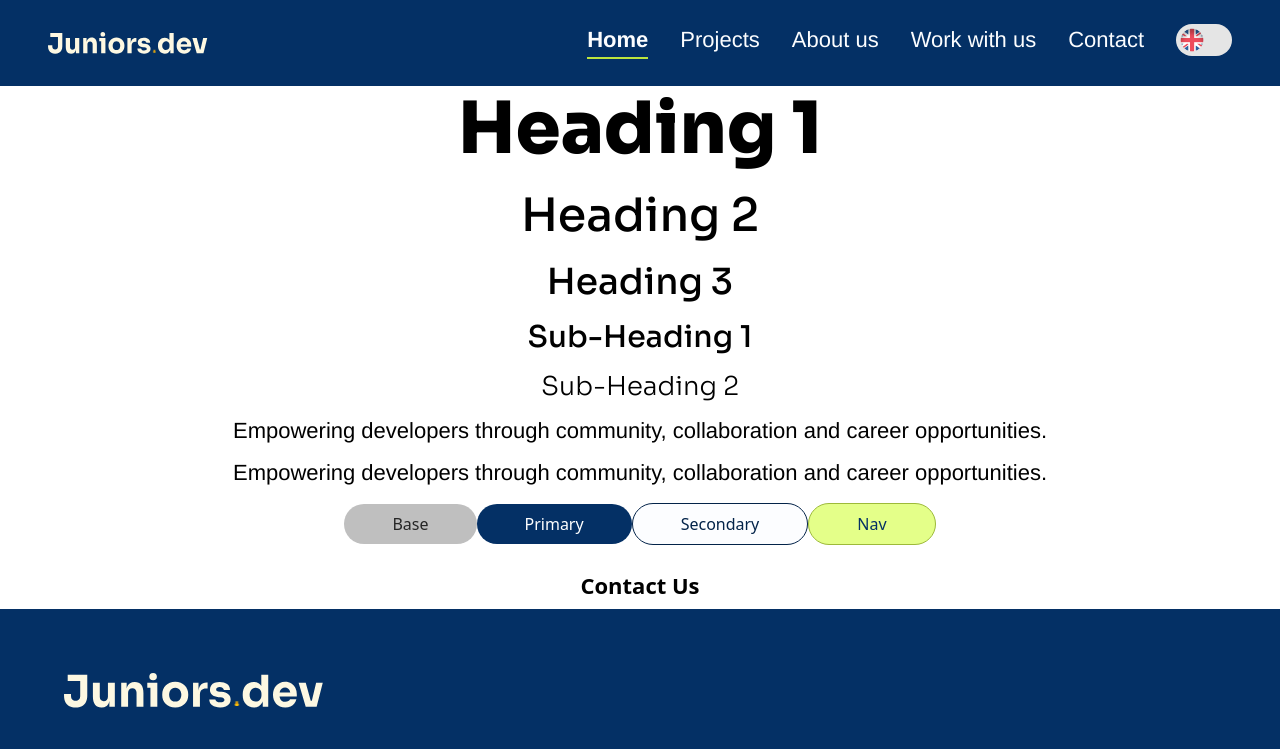
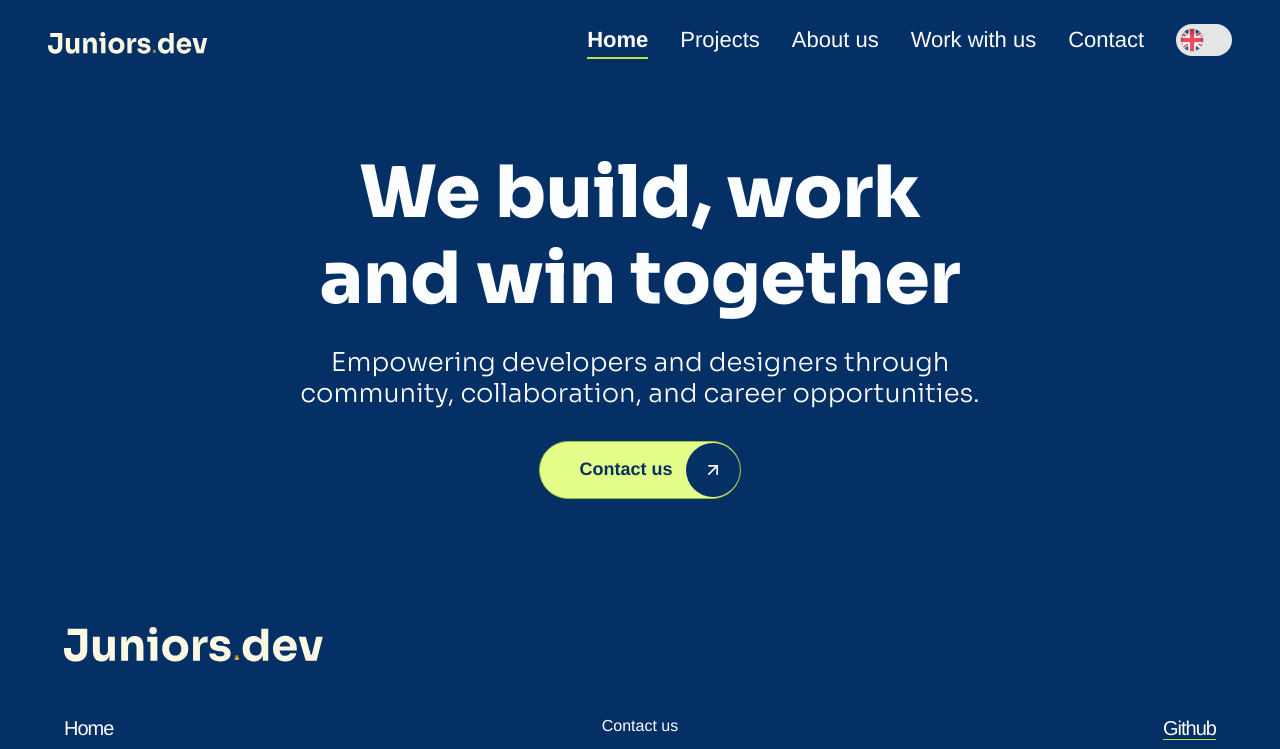
Before and after one commit to Juniors-Dev/Juniors.dev, a React (Vite) app: page / in a window 1280 px wide. Shown: the top 749 px of the page. Built offline with nearby package versions, Linux system fonts and the light colour scheme.

Commit message:
feat: hero section with translations, nav button and section wrapper component

```diff
--- /dev/null
+++ b/src/components/button/NavIconButton.jsx
@@ -0,0 +1,70 @@
+import { Link } from "react-router-dom";
+import { ArrowUpRight } from "lucide-react";
+
+/**
+ * Navigation-style button with optional icon.
+ *
+ * Renders as:
+ * - <Link> when `to` is provided (internal routing)
+ * - <a> when `href` is provided (external link)
+ * - <button> as fallback
+ *
+ * Designed for CTA usage (e.g. hero, cards) where the button includes
+ * a split layout with text and optional icon container.
+ *
+ * @component
+ *
+ * @param {object} props
+ * @param {React.ReactNode} props.children - Button label content
+ * @param {string} [props.to] - Internal route path (react-router)
+ * @param {string} [props.href] - External URL
+ * @param {"primary" | "secondary" | "nav"} [props.variant="primary"] - Visual style variant
+ * @param {boolean} [props.icon=false] - Whether to render the icon
+ * @param {string} [props.className=""] - Additional class names
+ *
+ * @returns {JSX.Element}
+ *
+ * @example
+ * <NavIconButton to="/contact" variant="nav" icon>
+ *   Contact us
+ * </NavIconButton>
+ *
+ * @example
+ * <NavIconButton href="https://github.com" variant="secondary">
+ *   View repo
+ * </NavIconButton>
+ */
+function NavIconButton({ children, to, href, variant = "primary", icon = false, className = "" }) {
+  const classes = `btn btn-${variant} ${icon ? "btn-with-icon" : ""} ${className}`;
+
+  const content = (
+    <>
+      <span className="btn__label">{children}</span>
+      {icon && (
+        <span className="btn__icon-wrap" aria-hidden="true">
+          <ArrowUpRight className="btn__icon" />
+        </span>
+      )}
+    </>
+  );
+
+  if (to) {
+    return (
+      <Link to={to} className={classes}>
+        {content}
+      </Link>
+    );
+  }
+
+  if (href) {
+    return (
+      <a href={href} className={classes}>
+        {content}
+      </a>
+    );
+  }
+
+  return <button className={classes}>{content}</button>;
+}
+
+export default NavIconButton;
--- /dev/null
+++ b/src/components/section/Section.jsx
@@ -0,0 +1,44 @@
+/**
+ * Layout section wrapper.
+ *
+ * Provides:
+ * - consistent vertical spacing between sections
+ * - full-width background support via the <section> element
+ * - a centered content container with max-width and horizontal padding
+ *
+ * Intended usage:
+ * - apply background / section-level styling via `className`
+ * - adjust inner content width or layout via `containerClassName`
+ *
+ * @component
+ *
+ * @param {object} props
+ * @param {React.ReactNode} props.children - Section content
+ * @param {string} [props.className=""] - Classes applied to the outer <section> (background, text color, etc.)
+ * @param {string} [props.containerClassName=""] - Classes applied to the inner container (layout, width overrides, etc.)
+ *
+ * @returns {JSX.Element}
+ *
+ * @example
+ * <Section className="bg-primary-800 text-white">
+ *   <h1>Hero</h1>
+ * </Section>
+ *
+ * @example
+ * <Section containerClassName="max-w-4xl">
+ *   <p>Narrow content section</p>
+ * </Section>
+ */
+function Section({ children, className = "", containerClassName = "" }) {
+  return (
+    <section className={`py-10 md:py-14 lg:py-16 ${className}`}>
+      <div
+        className={`mx-auto w-full max-w-screen-2xl px-4 md:px-8 lg:px-12 ${containerClassName}`}
+      >
+        {children}
+      </div>
+    </section>
+  );
+}
+
+export default Section;
--- a/src/components/ui/Footer.jsx
+++ b/src/components/ui/Footer.jsx
@@ -1,5 +1,5 @@
 import { Link, NavLink } from "react-router-dom";
-import { useLanguageStore } from "../../stores/languageStore";
+import { useT } from "../../stores/languageStore";
 import { translations } from "./translations/ui";
 import logoDark from "../../assets/SVG-logo-darkmode.svg";
 
@@ -18,8 +18,7 @@ const socialLinks = [
 ];
 
 function Footer() {
-  const { language } = useLanguageStore();
-  const t = translations[language];
+  const t = useT(translations);
   const year = new Date().getFullYear();
 
   return (
--- a/src/components/ui/Header.jsx
+++ b/src/components/ui/Header.jsx
@@ -2,7 +2,7 @@ import { useState } from "react";
 import { NavLink, Link } from "react-router-dom";
 import { Menu, X } from "lucide-react";
 import logoDark from "../../assets/SVG-logo-darkmode.svg";
-import { useLanguageStore } from "../../stores/languageStore";
+import { useT } from "../../stores/languageStore";
 import { translations } from "./translations/ui";
 import LanguageToggle from "./LanguageToggle";
 
@@ -15,8 +15,7 @@ const navLinks = [
 ];
 
 function Header() {
-  const { language } = useLanguageStore();
-  const t = translations[language];
+  const t = useT(translations);
 
   const [menuOpen, setMenuOpen] = useState(false);
 
--- a/src/sections/home/Hero.jsx
+++ b/src/sections/home/Hero.jsx
@@ -1,56 +1,23 @@
-import Button from "/src/components/button/Button";
+import Section from "../../components/section/Section";
+import NavIconButton from "../../components/button/NavIconButton";
+import { hero } from "./translations/hero";
+import { useT } from "../../stores/languageStore";
 
-function Hero() {
-  const scrollToContact = () => {
-    document.getElementById("contact-form")?.scrollIntoView({
-      behavior: "smooth",
-      block: "start",
-    });
-  };
+function HeroSection() {
+  const t = useT(hero);
+  return (
+    <Section className="bg-primary-800 text-off-white">
+      <div className="mx-auto flex max-w-4xl flex-col items-center text-center">
+        <h1 className="max-w-[12ch]">{t.title}</h1>
 
-  return (
-    <section>
-      <div className="flex flex-col baseline-start gap-4">
-        {/* <img src="/src/assets/placeholder-img.png" alt="placeholder image" /> */}
-        <h1 className="text-h1 text-fg text-pretty text-left xs:text-center sm:text-center">
-          Heading 1
-        </h1>
-        <h2 className="text-h2 text-fg text-pretty text-left xs:text-center sm:text-center">
-          Heading 2
-        </h2>
-        <h3 className="text-h3 text-fg text-pretty text-left xs:text-center sm:text-center">
-          Heading 3
-        </h3>
-        <h3 className="text-subheading-1 text-fg text-pretty text-left xs:text-center sm:text-center">
-          Sub-Heading 1
-        </h3>
-        <h4 className="text-subheading-2 text-fg text-pretty text-left xs:text-center sm:text-center">
-          Sub-Heading 2
-        </h4>
+        <p className="text-subheading-2 mt-6 max-w-3xl">{t.body}</p>
 
-        <p className="text-body text-fg text-left text-pretty xs:text-center sm:text-center">
-          Empowering developers through community, <br className="hidden xs:block" />
-          collaboration and career opportunities.
-        </p>
-
-        <p className="text-label text-fg text-left text-pretty xs:text-center sm:text-center">
-          Empowering developers through community, <br className="hidden xs:block" />
-          collaboration and career opportunities.
-        </p>
-        <div className="text-center">
-          <button className="btn">Base</button>
-          <button className="btn btn-primary">Primary</button>
-          <button className="btn btn-secondary">Secondary</button>
-          <button className="btn btn-nav">Nav</button>
-        </div>
-        <div className="flex justify-center">
-          <Button variant="primary" size="md" onClick={scrollToContact}>
-            Contact Us
-          </Button>
-        </div>
+        <NavIconButton to="#contact" variant="nav" icon className="mt-8">
+          {t.cta}
+        </NavIconButton>
       </div>
-    </section>
+    </Section>
   );
 }
 
-export default Hero;
+export default HeroSection;
--- /dev/null
+++ b/src/sections/home/translations/hero.js
@@ -0,0 +1,12 @@
+export const hero = {
+  en: {
+    title: "We build, work and win together",
+    body: "Empowering developers and designers through community, collaboration, and career opportunities.",
+    cta: "Contact us",
+  },
+  no: {
+    title: "Vi bygger, jobber og vinner sammen",
+    body: "Vi styrker utviklere og designere gjennom fellesskap, samarbeid og karrieremuligheter.",
+    cta: "Kontakt oss",
+  },
+};
--- a/src/stores/languageStore.js
+++ b/src/stores/languageStore.js
@@ -11,3 +11,8 @@ export const useLanguageStore = create(
     { name: "language-storage" }
   )
 );
+
+export function useT(scope) {
+  const language = useLanguageStore((state) => state.language);
+  return scope[language];
+}
--- a/src/styles/index.css
+++ b/src/styles/index.css
@@ -28,6 +28,8 @@
   --text-label: 1.125rem; /* 18px */
   --text-label-weight: 500;
 
+  --text-button: 0.75rem; /* 18px */
+
   --leading-heading: 1.2;
   --leading-body: 1.2;
 }
@@ -42,6 +44,7 @@
     --text-subheading-2: 1.375rem; /* 22px */
     --text-paragraph: 1.25rem; /* 20px */
     --text-label: 1.25rem; /* 20px */
+    --text-button: 0.875rem;
   }
 }
 
@@ -55,6 +58,7 @@
     --text-subheading-2: 1.625rem; /* 26px */
     --text-paragraph: 1.375rem; /* 22px */
     --text-label: 1.375rem; /* 22px */
+    --text-button: 1.125rem;
   }
 }
 
@@ -155,32 +159,71 @@
 
 @layer components {
   .btn {
-    @apply rounded-full px-12 py-2 font-medium transition-colors;
-    @apply bg-grey-200 text-grey-800;
-    @apply disabled:bg-grey-300 disabled:text-grey-500 disabled:cursor-not-allowed;
+    @apply inline-flex items-center justify-center rounded-full transition-colors;
     @apply focus:outline-none focus:ring-2 focus:ring-offset-2;
-  }
-
-  .btn-icon-left {
-    @apply pl-8 pr-12;
+    font-family: var(--font-body);
+    font-size: var(--text-button);
+    line-height: var(--leading-body);
+    font-weight: 500;
   }
 
   .btn-primary {
-    @apply bg-primary-800 text-white;
+    @apply bg-primary-800 text-off-white px-8 py-3;
     @apply hover:bg-primary-600 active:bg-primary-900;
     @apply focus:ring-primary-500;
+    @apply disabled:bg-grey-300 disabled:text-grey-50 disabled:cursor-not-allowed;
   }
 
   .btn-secondary {
-    @apply bg-primary-50 text-primary-900 border border-primary-900;
-    @apply hover:bg-primary-200 active:bg-primary-400;
+    @apply bg-primary-50 text-primary-900 border border-primary-800 px-8 py-3;
+    @apply hover:bg-primary-200 active:bg-primary-300;
     @apply focus:ring-primary-500;
+    @apply disabled:bg-grey-50 disabled:text-grey-300 disabled:border-grey-300 disabled:cursor-not-allowed;
   }
 
   .btn-nav {
+    @apply inline-flex items-center rounded-full;
     @apply bg-secondary-200 text-primary-800 border border-secondary-600;
     @apply hover:bg-secondary-400 active:bg-secondary-600;
     @apply focus:ring-primary-500;
+    @apply disabled:bg-grey-300 disabled:text-grey-50 disabled:border-grey-400 disabled:cursor-not-allowed;
+    padding: 0.0625rem 0 0.0625rem 2.4375rem;
+    min-height: 3.5rem;
+    gap: 0.8125rem;
+    font-weight: 600;
+  }
+
+  .btn__label {
+    @apply whitespace-nowrap;
+  }
+
+  .btn__icon-wrap {
+    @apply inline-flex shrink-0 items-center justify-center rounded-full bg-primary-800 text-off-white;
+    width: 3.375rem;
+    height: 3.375rem;
+  }
+
+  .btn__icon {
+    width: 1.25rem;
+    height: 1.25rem;
+  }
+
+  @media (max-width: 767px) {
+    .btn-nav {
+      min-height: 2.5rem;
+      padding: 0.0625rem 0.0625rem 0.0625rem 1.25rem;
+      gap: 0.5rem;
+    }
+
+    .btn__icon-wrap {
+      width: 2.375rem;
+      height: 2.375rem;
+    }
+
+    .btn__icon {
+      width: 1rem;
+      height: 1rem;
+    }
   }
 
   h1 {
```
